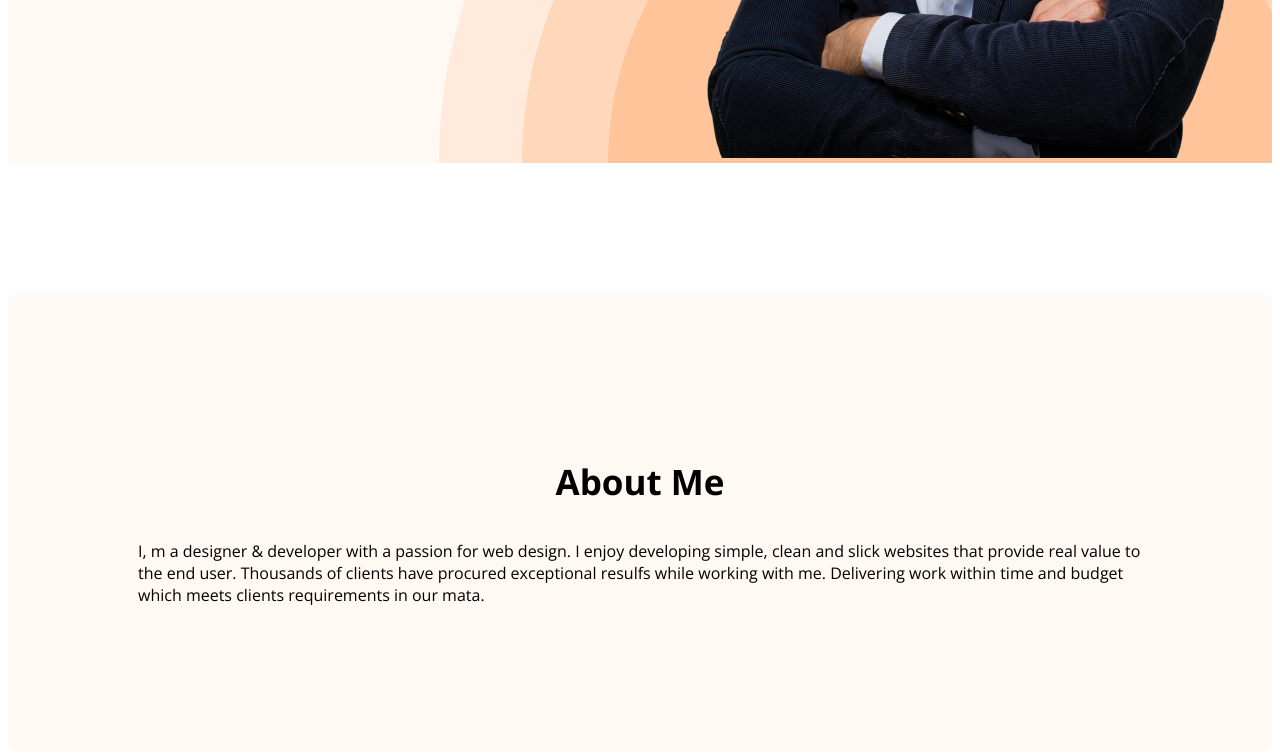
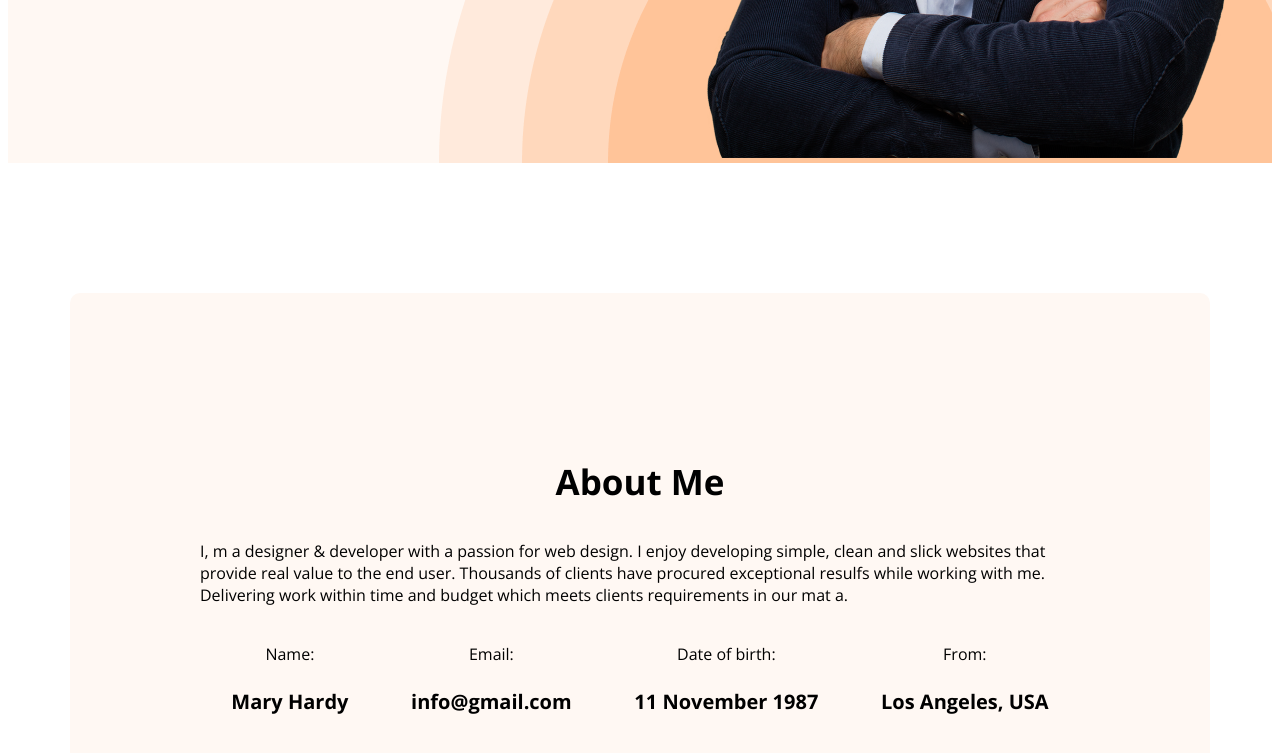
Before and after one commit to nobelmahmud/web-developer-portfolio, a plain HTML site: page index.html in a window 1280 px wide. Shown: the part 707-1460 px from the top of the page. Drawn offline with nearby package versions, Linux system fonts and the light colour scheme.

Commit message:
complate about section

```diff
--- a/index.html
+++ b/index.html
@@ -38,7 +38,25 @@
       <h3 class="section-title">About Me</h3>
       <p class="section-description">I, m a designer & developer with a passion for web design. I enjoy developing simple, clean and slick websites that
       provide real value to the end user. Thousands of clients have procured exceptional resulfs while working with me.
-      Delivering work within time and budget which meets clients requirements in our mata.</p>
+      Delivering work within time and budget which meets clients requirements in our mat a.</p>
+      <div class="about-info-container">
+        <div class="about-info">
+          <h4 class="info-tittle">Name:</h4>
+          <p class="info-description">Mary Hardy</p>
+        </div>
+        <div class="about-info">
+          <h4 class="info-tittle">Email:</h4>
+          <p class="info-description">info@gmail.com</p>
+        </div>
+        <div class="about-info">
+          <h4 class="info-tittle">Date of birth:</h4>
+          <p class="info-description">11 November 1987</p>
+        </div>
+        <div class="about-info">
+          <h4 class="info-tittle">From:</h4>
+          <p class="info-description">Los Angeles, USA</p>
+        </div>
+      </div>
     </section>
   </main>
   <footer>
--- a/portfolio.css
+++ b/portfolio.css
@@ -97,6 +97,10 @@ margin-top:20px;
 }
 
 /* main section styles */
+main{
+  max-width: 1140px;
+  margin:0 auto;
+}
 
 /* about section styles */
 .about{
@@ -105,3 +109,24 @@ margin-top:20px;
 background: #FFF8F3;
 margin: 130px 0px;
 }
+.about-info-container{
+  display: flex;
+ justify-content: space-around;
+}
+.about-info{
+  text-align: center;
+}
+.info-tittle{
+  color: var #757575
+  font-size: 20px;
+font-style: normal;
+font-weight: 400;
+}
+.info-description{
+  color: (#474747);
+font-family: Open Sans;
+font-size: 20px;
+font-style: normal;
+font-weight: 700;
+line-height: 30px;
+}
```
